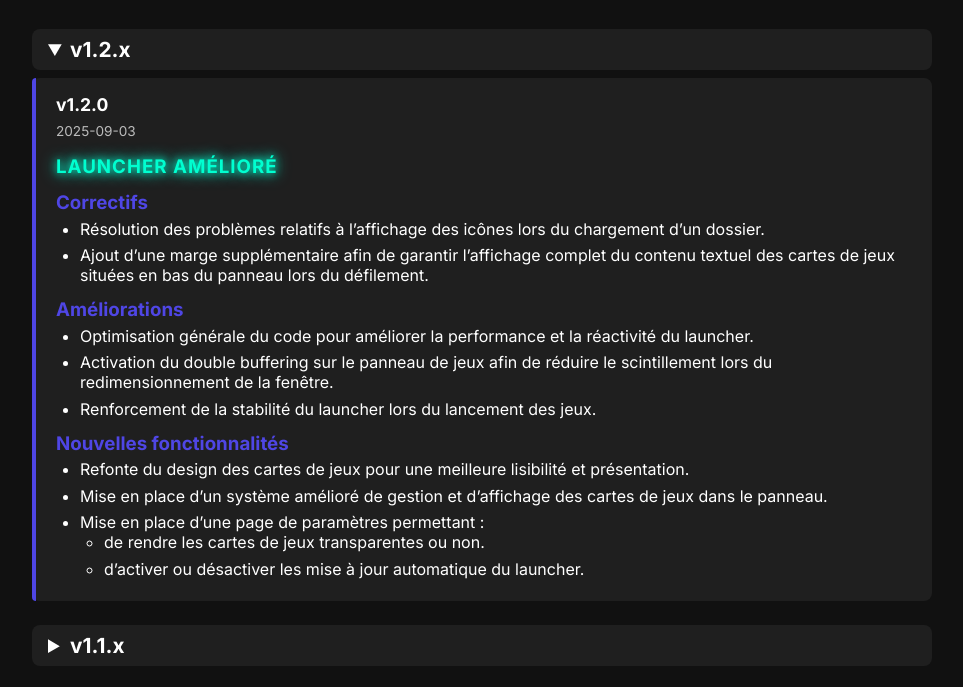
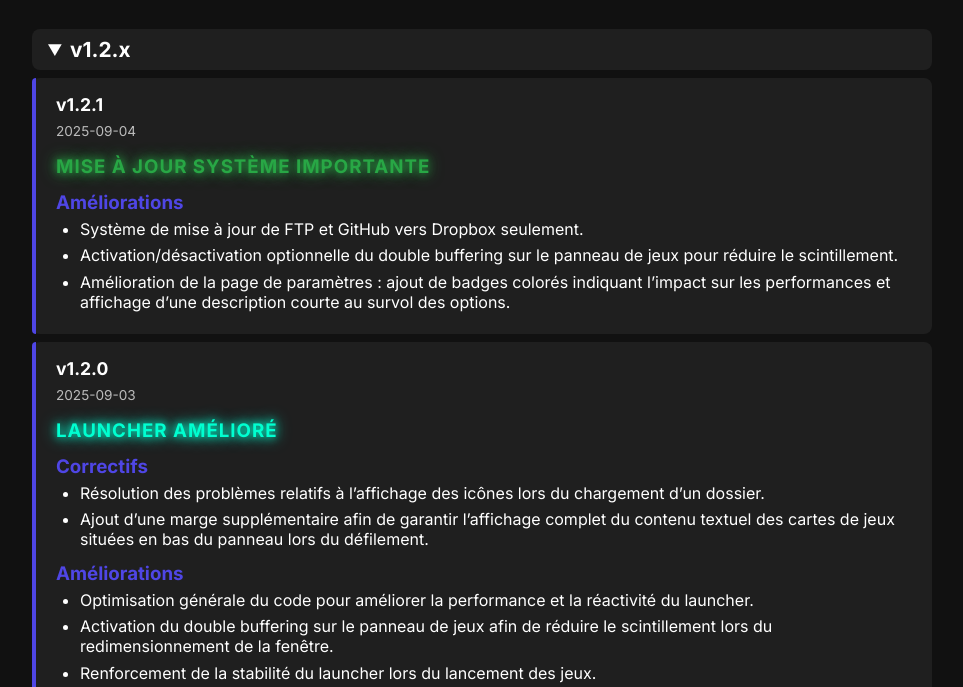
Before and after one commit to AC-Storm-YT/QuesterLauncher, a plain HTML site: page index.html in a window 1280 px wide. Shown: the part 95-782 px from the top of the page, without its empty margins (158-1121 px from the left). Drawn offline with Linux system fonts and the light colour scheme.

Commit message:
Add files via upload

```diff
--- a/index.html
+++ b/index.html
@@ -194,6 +194,18 @@ footer {
         <summary>v1.2.x</summary>
 
         <div class="release-card">
+            <div class="version">v1.2.1</div>
+            <div class="date">2025-09-04</div>
+            <h3 class="system-update">Mise à jour système importante</h3>
+            <h3>Améliorations</h3>
+            <ul>
+                <li>Système de mise à jour de FTP et GitHub vers Dropbox seulement.</li>
+                <li>Activation/désactivation optionnelle du double buffering sur le panneau de jeux pour réduire le scintillement.</li>
+                <li>Amélioration de la page de paramètres : ajout de badges colorés indiquant l’impact sur les performances et affichage d’une description courte au survol des options.</li>
+            </ul>
+        </div>
+
+        <div class="release-card">
             <div class="version">v1.2.0</div>
             <div class="date">2025-09-03</div>
             <h3 class="new-release">Launcher amélioré</h3>
```
